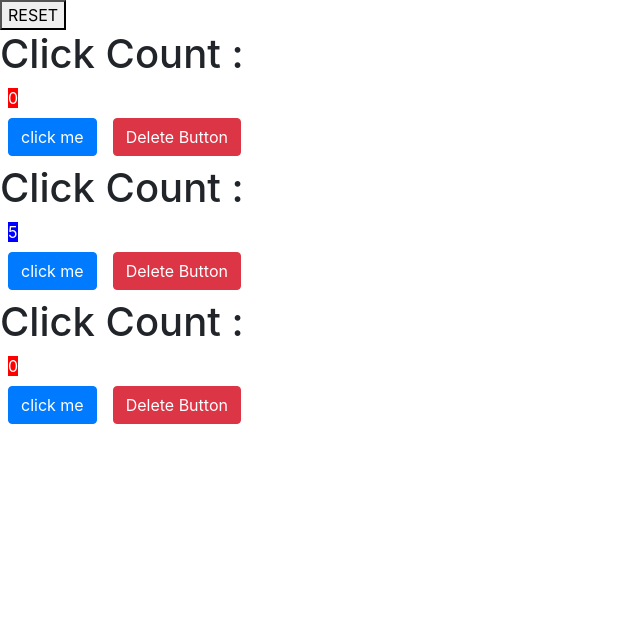
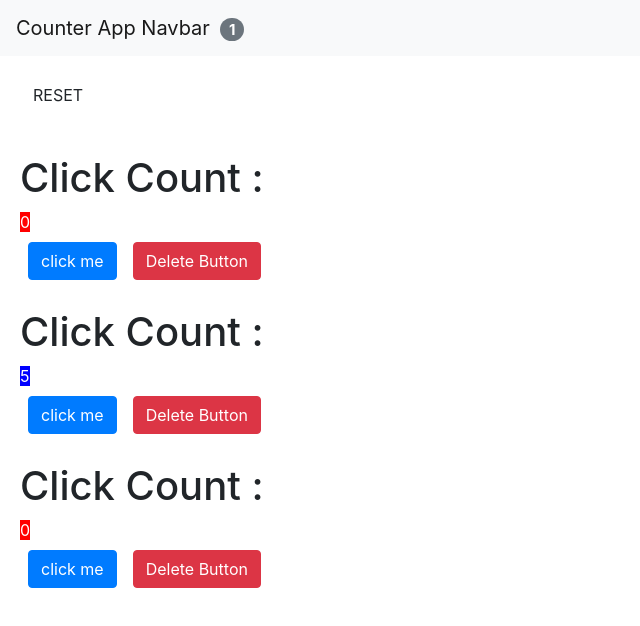
Before and after one commit to donpelumos/first-react-app, a React (Create React App) app: page / in a window 1280 px wide. Shown: the top 626 px of the page, without its empty margins (0-640 px from the left). Built offline with nearby package versions, Linux system fonts and the light colour scheme.

Commit message:
added nav bar as well as a new parent root component

```diff
--- a/src/components/CounterComponent.jsx
+++ b/src/components/CounterComponent.jsx
@@ -25,7 +25,7 @@ class Counter extends Component {
   render() {
     console.log("Component Rendered");
     return (
-      <div>
+      <div style={{ margin: "20px" }}>
         <h1>Click Count : </h1>
         <span>{this.showCustomCount()}</span>
         <br />
@@ -51,11 +51,11 @@ class Counter extends Component {
 
   showCustomCount() {
     return this.props.value == 0 ? (
-      <span className="m-2" style={{ color: "white", background: "red" }}>
+      <span className="m-20" style={{ color: "white", background: "red" }}>
         {this.props.value}
       </span>
     ) : (
-      <span className="m-2" style={{ color: "white", background: "blue" }}>
+      <span className="m-20" style={{ color: "white", background: "blue" }}>
         {this.props.value}
       </span>
     );
--- a/src/components/CounterListComponent.jsx
+++ b/src/components/CounterListComponent.jsx
@@ -1,58 +1,30 @@
 import React, { Component } from "react";
 import Counter from "./CounterComponent";
 
-class CounterList extends Component {
-  state = {
-    counters: [
-      { id: 1, value: 0 },
-      { id: 2, value: 5 },
-      { id: 3, value: 0 },
-    ],
-  };
+class CounterListComponent extends Component {
+  state = {};
   render() {
     return (
       <React.Fragment>
-        <button onClick={this.performReset}>RESET</button>
-        {this.state.counters.map((counter) => (
+        <button
+          className="btn"
+          onClick={() => this.props.onReset()}
+          style={{ margin: "20px" }}
+        >
+          RESET
+        </button>
+        {this.props.counters.map((counter) => (
           <Counter
             key={counter.id}
             value={counter.value}
             id={counter.id}
-            onDelete={this.deleteCounter}
-            onIncrease={this.incrementCounter}
+            onDelete={() => this.props.onDelete(counter.id)}
+            onIncrease={() => this.props.onIncrement(counter.id)}
           />
         ))}
       </React.Fragment>
     );
   }
-
-  performReset = () => {
-    let counters = this.state.counters;
-    for (let i = 0; i < counters.length; i++) {
-      counters[i].value = 0;
-    }
-    this.setState({ counters: counters });
-  };
-
-  incrementCounter = (counterId) => {
-    console.log("increment called for counter - " + counterId);
-    let counters = this.state.counters;
-    for (let i = 0; i < counters.length; i++) {
-      if (counters[i].id == counterId) {
-        counters[i].value++;
-        break;
-      }
-    }
-    this.setState({ counters: counters });
-  };
-
-  deleteCounter = (counterId) => {
-    console.log("Delete counter called - " + counterId);
-    let newCounters = this.state.counters.filter(
-      (counter) => counter.id !== counterId
-    );
-    this.setState({ counters: newCounters });
-  };
 }
 
-export default CounterList;
+export default CounterListComponent;
--- /dev/null
+++ b/src/components/NavbarComponent.jsx
@@ -0,0 +1,25 @@
+import React, { Component } from "react";
+
+class NavbarComponent extends Component {
+  state = {};
+  constructor(props) {
+    super(props);
+  }
+  render() {
+    return (
+      <nav className="navbar navbar-light bg-light">
+        <a className="navbar-brand" href="#">
+          Counter App Navbar
+          <span
+            className="badge badge-pill badge-secondary"
+            style={{ marginLeft: "10px" }}
+          >
+            {this.props.componentCount}
+          </span>
+        </a>
+      </nav>
+    );
+  }
+}
+
+export default NavbarComponent;
--- /dev/null
+++ b/src/components/RootComponent.jsx
@@ -0,0 +1,60 @@
+import React, { Component } from "react";
+import NavbarComponent from "./NavbarComponent";
+import CounterListComponent from "./CounterListComponent";
+
+class RootComponent extends Component {
+  state = {
+    counters: [
+      { id: 1, value: 0 },
+      { id: 2, value: 5 },
+      { id: 3, value: 0 },
+    ],
+  };
+  render() {
+    return (
+      <React.Fragment>
+        <NavbarComponent
+          componentCount={
+            this.state.counters.filter((counter) => counter.value > 0).length
+          }
+        />
+        <CounterListComponent
+          counters={this.state.counters}
+          onReset={this.performReset}
+          onIncrement={this.incrementCounter}
+          onDelete={this.deleteCounter}
+        />
+      </React.Fragment>
+    );
+  }
+
+  performReset = () => {
+    let counters = this.state.counters;
+    for (let i = 0; i < counters.length; i++) {
+      counters[i].value = 0;
+    }
+    this.setState({ counters: counters });
+  };
+
+  incrementCounter = (counterId) => {
+    console.log("increment called for counter - " + counterId);
+    let counters = this.state.counters;
+    for (let i = 0; i < counters.length; i++) {
+      if (counters[i].id == counterId) {
+        counters[i].value++;
+        break;
+      }
+    }
+    this.setState({ counters: counters });
+  };
+
+  deleteCounter = (counterId) => {
+    console.log("Delete counter called - " + counterId);
+    let newCounters = this.state.counters.filter(
+      (counter) => counter.id !== counterId
+    );
+    this.setState({ counters: newCounters });
+  };
+}
+
+export default RootComponent;
--- a/src/index.js
+++ b/src/index.js
@@ -4,11 +4,11 @@ import "./index.css";
 import App from "./App";
 import "bootstrap/dist/css/bootstrap.css";
 import * as serviceWorker from "./serviceWorker";
-import CounterList from "./components/CounterListComponent";
+import RootComponent from "./components/RootComponent";
 
 ReactDOM.render(
   <React.StrictMode>
-    <CounterList />
+    <RootComponent />
   </React.StrictMode>,
   document.getElementById("root")
 );
```
